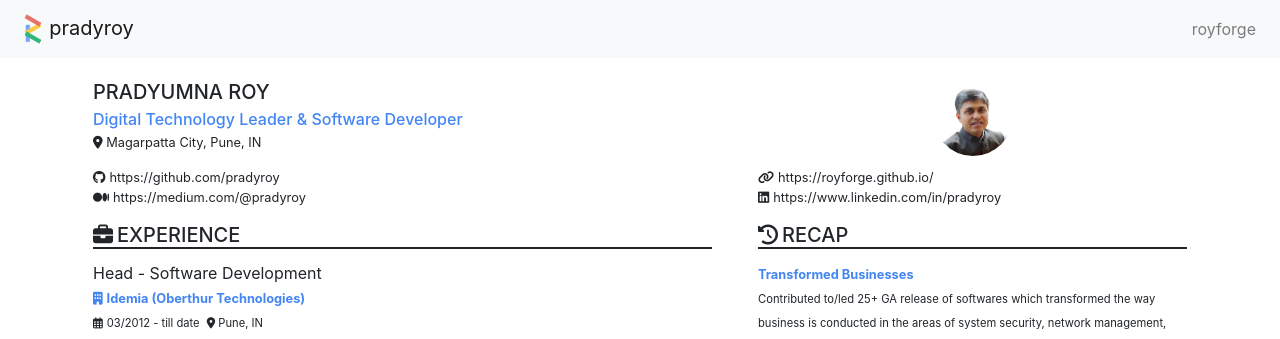
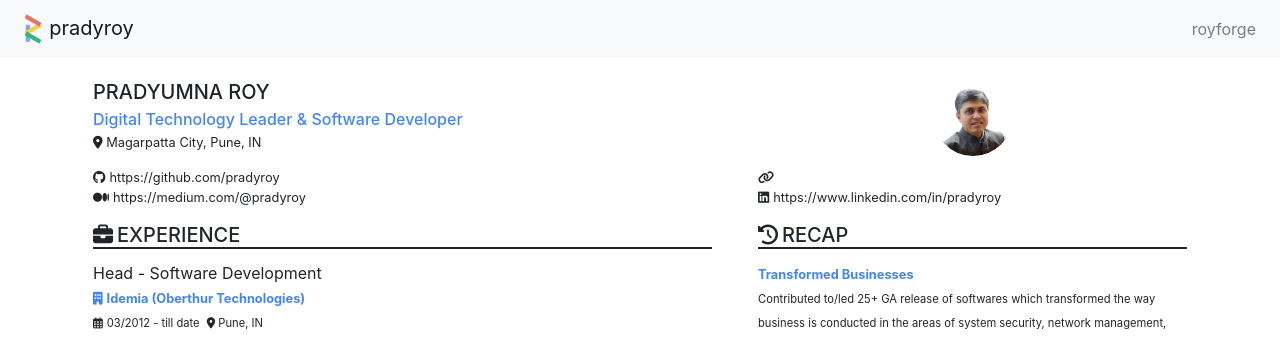
Before and after one commit to pradyroy/pradyroy.github.io, a Jekyll site: the page built from index.md, in a window 1280 px wide and 1097 px high. Shown: the top 339 px of the window. Built offline with Jekyll 4.4.1, drawn with Linux system fonts in a browser that asks for light colours; nearby versions of some CDN libraries; part of the change alters nothing that is shown.

Commit message:
Update _config.yml

```diff
--- a/_config.yml
+++ b/_config.yml
@@ -18,7 +18,7 @@ cv:
   tagline: "Digital Technology Leader & Software Developer"
   photo: "/assets/profilepic/prady-roy-profile-pic-white-bg.png"
   contact:
-    email: "pradyroy.in@gmail.com"
+    email: "id.pradyroy@gmail.com"
     mobile: "+91 9850391908"
     location:
       streetAddress: Magarpatta City
@@ -28,7 +28,7 @@ cv:
       postalCode: 411013
     github: "https://github.com/pradyroy"
     blog: "https://medium.com/@pradyroy"
-    website: "https://royforge.github.io/"
+    website: ""
     linkedin: "https://www.linkedin.com/in/pradyroy"
   experience:
   - lastpositionheld: Head - Software Development
```
